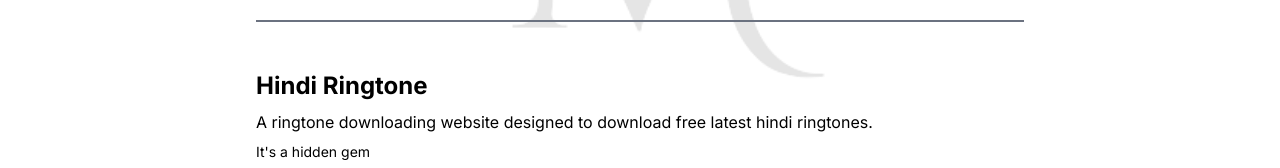
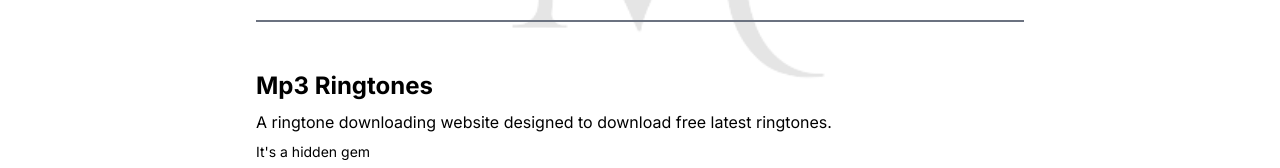
Before and after one commit to manaver/manav.in, a Next.js app: page /projects in a window 1280 px wide. Shown: the part 440-608 px from the top of the page. Built offline with nearby package versions, Linux system fonts and the light colour scheme.

Commit message:
Update Ringtone project Link

```diff
--- a/app/(profile)/projects/page.jsx
+++ b/app/(profile)/projects/page.jsx
@@ -18,13 +18,13 @@
             "isLive": true, "url": "https://aslamtourandtravel.xyz/"
         }
     }, {
-        "Title": "Hindi Ringtone",
-        "Subheading": "A ringtone downloading website designed to download free latest hindi ringtones.",
+        "Title": "Mp3 Ringtones",
+        "Subheading": "A ringtone downloading website designed to download free latest ringtones.",
         "ProjectUrl": {
             "isPublic": false, "url": "#"
         },
         "LiveUrl": {
-            "isLive": true, "url": "https://hindiringtone.site/"
+            "isLive": true, "url": "https://www.mp3ringtonedownload.site/"
         }
     }, {
         "Title": "CodeAPI",
```
